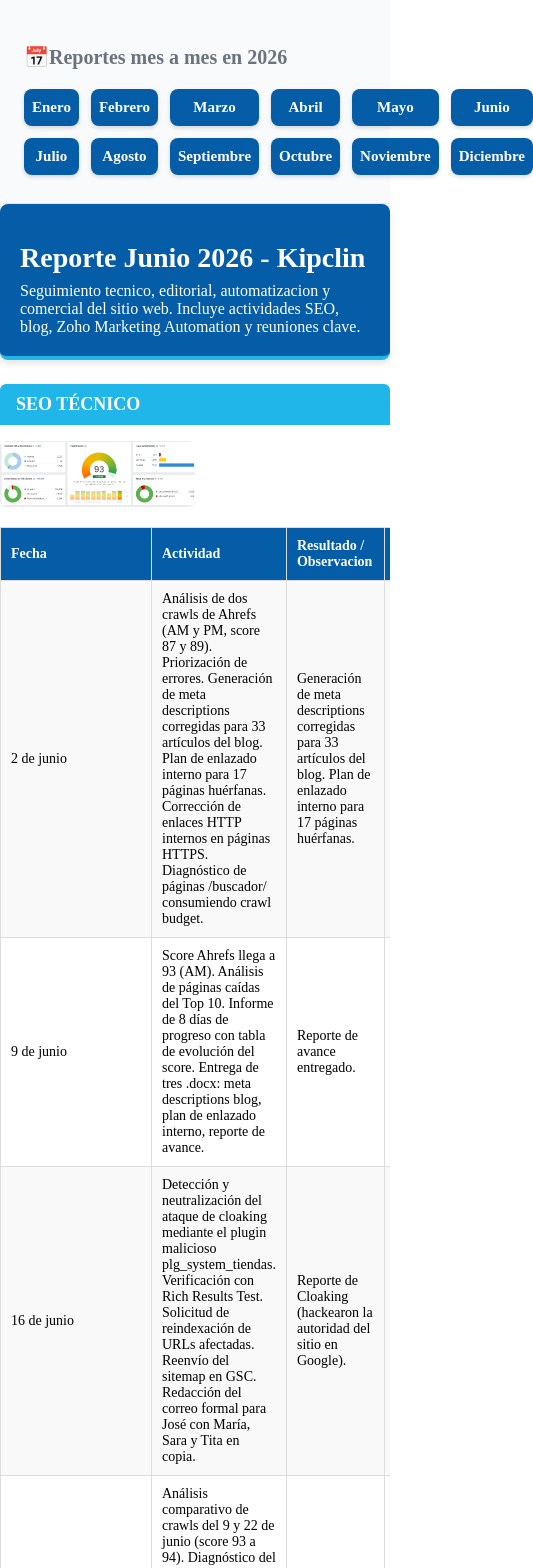
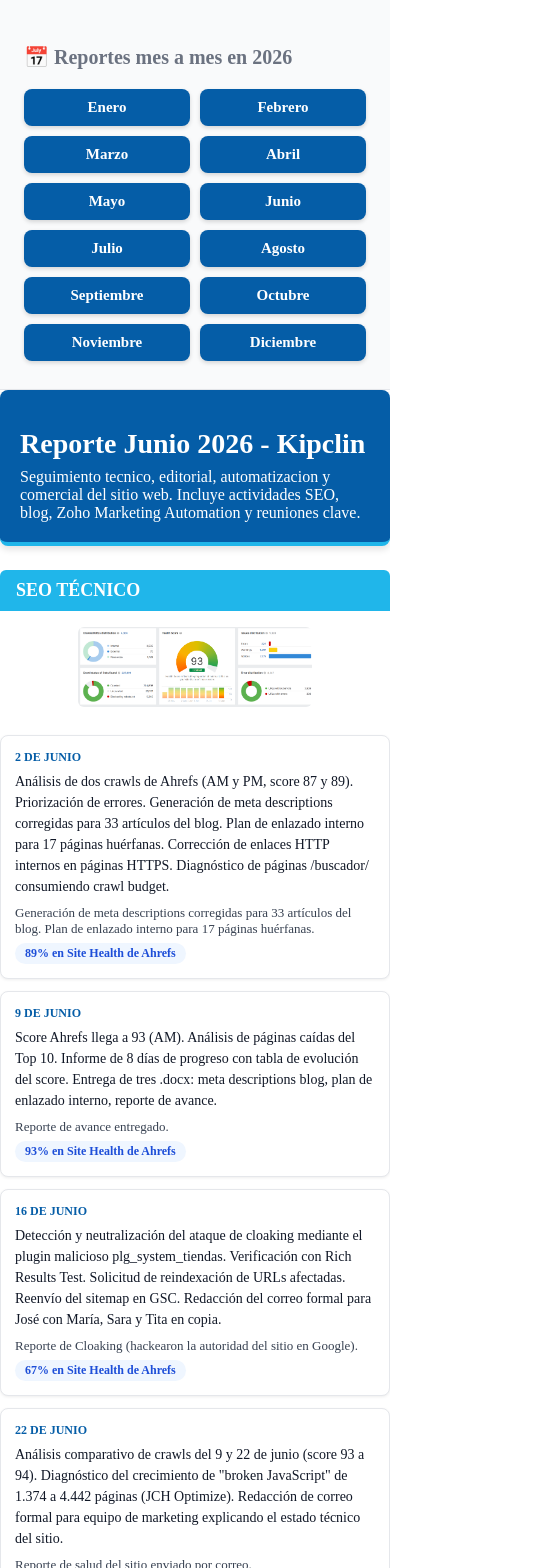
Before and after one commit to frankbedoyam/reporte-enero-kipclin, a Next.js app: page /junio in a window 390 px wide. Shown: the top 1568 px of the page, 533 px wide, since content can reach past the window. Built offline with nearby package versions, Linux system fonts and the light colour scheme.

Commit message:
MesNav y Page cambiaron
Responsive more

```diff
--- a/app/Components/MesNav.tsx
+++ b/app/Components/MesNav.tsx
@@ -1,17 +1,16 @@
 "use client";
-
 export default function MesNav() {
   const meses = [
-    { nombre: "Enero",      ruta: "/",     activo: true  },
-    { nombre: "Febrero",    ruta: "/febrero",    activo: true  },
-    { nombre: "Marzo",      ruta: "/marzo",    activo: true },
-    { nombre: "Abril",      ruta: "/abril",    activo: true },
-    { nombre: "Mayo",       ruta: "/mayo",    activo: true },
-    { nombre: "Junio",      ruta: "/junio",    activo: true },
-    { nombre: "Julio",      ruta: "/julio",    activo: true },
-    { nombre: "Agosto",     ruta: "/agosto",    activo: true },
-    { nombre: "Septiembre", ruta: "/septiembre",    activo: true },
-    { nombre: "Octubre",    ruta: "/octubre",    activo: true },
+    { nombre: "Enero",      ruta: "/",             activo: true },
+    { nombre: "Febrero",    ruta: "/febrero",      activo: true },
+    { nombre: "Marzo",      ruta: "/marzo",        activo: true },
+    { nombre: "Abril",      ruta: "/abril",        activo: true },
+    { nombre: "Mayo",       ruta: "/mayo",         activo: true },
+    { nombre: "Junio",      ruta: "/junio",        activo: true },
+    { nombre: "Julio",      ruta: "/julio",        activo: true },
+    { nombre: "Agosto",     ruta: "/agosto",       activo: true },
+    { nombre: "Septiembre", ruta: "/septiembre",   activo: true },
+    { nombre: "Octubre",    ruta: "/octubre",      activo: true },
     { nombre: "Noviembre",  ruta: "/noviembre",    activo: true },
     { nombre: "Diciembre",  ruta: "/diciembre",    activo: true },
   ];
@@ -20,12 +19,12 @@
     <nav style={{ backgroundColor: "#F9FAFB", borderBottom: "1px solid #E5E7EB", padding: "28px 0" }}>
       <div style={{ maxWidth: "1152px", margin: "0 auto", padding: "0 24px" }}>
         <h2 style={{ fontSize: "20px", fontWeight: "bold", color: "#6B7280", marginBottom: "20px" }}>
-          📅Reportes mes a mes en 2026
+          📅 Reportes mes a mes en 2026
         </h2>
         <div style={{
-          display: "grid",
-          gridTemplateColumns: "repeat(6, 1fr)",
-          gap: "12px",
+          display: "flex",
+          flexWrap: "wrap",
+          gap: "10px",
         }}>
           {meses.map((mes) => (
             <a
@@ -33,7 +32,7 @@
               href={mes.activo ? (mes.ruta ?? undefined) : undefined}
               onClick={(e) => { if (!mes.activo) e.preventDefault(); }}
               style={{
-                display: "block",
+                flex: "1 1 120px",
                 textAlign: "center",
                 padding: "10px 8px",
                 borderRadius: "8px",
--- a/app/junio/page.tsx
+++ b/app/junio/page.tsx
@@ -192,6 +192,41 @@
   );
 }
 
+// ─── Tarjeta móvil por fila ───────────────────────────────────
+function RowCard({ row }: { row: ReportItem }) {
+  return (
+    <div style={{
+      border: "1px solid #E5E7EB",
+      borderRadius: "8px",
+      padding: "14px",
+      marginBottom: "12px",
+      backgroundColor: "white",
+      boxShadow: "0 1px 3px rgba(0,0,0,0.07)",
+    }}>
+      <div style={{ fontSize: "12px", color: "#055DA7", fontWeight: "700", marginBottom: "6px", textTransform: "uppercase" }}>
+        {row.fecha}
+      </div>
+      <div style={{ fontSize: "14px", color: "#111827", marginBottom: "8px", lineHeight: "1.5" }}>
+        {row.actividad}
+      </div>
+      <div style={{ fontSize: "13px", color: "#374151", marginBottom: "6px" }}>
+        <ResultadoCell resultado={row.resultado} links={row.links} />
+      </div>
+      <div style={{
+        display: "inline-block",
+        backgroundColor: "#EFF6FF",
+        color: "#1D4ED8",
+        fontSize: "12px",
+        fontWeight: "600",
+        padding: "3px 10px",
+        borderRadius: "20px",
+      }}>
+        {row.kpi}
+      </div>
+    </div>
+  );
+}
+
 // ─── Componente de sección ────────────────────────────────────
 function Section({
   title,
@@ -204,8 +239,7 @@
 }) {
   return (
     <section style={{ marginBottom: "32px" }}>
-      <h2
-        style={{
+      <h2 style={{
         backgroundColor: "#20B6EA",
         color: "white",
         padding: "10px 16px",
@@ -213,8 +247,7 @@
         fontSize: "18px",
         fontWeight: "bold",
         margin: 0,
-        }}
-      >
+      }}>
         {title}
       </h2>
 
@@ -223,12 +256,13 @@
           <img
             src={imagen}
             alt={"Imagen " + title}
-            style={{ width: "50%", height: "auto", borderRadius: "6px" }}
+            style={{ width: "60%", height: "auto", borderRadius: "6px", display: "block", margin: "0 auto" }}
           />
         </div>
       )}
 
-      <div style={{ overflowX: "auto" }}>
+      {/* Tabla para desktop */}
+      <div className="hide-on-mobile" style={{ overflowX: "auto" }}>
         <table style={{ width: "100%", borderCollapse: "collapse", fontSize: "14px" }}>
           <thead>
             <tr style={{ backgroundColor: "#055DA7", color: "white" }}>
@@ -251,6 +285,13 @@
             ))}
           </tbody>
         </table>
+      </div>
+
+      {/* Tarjetas para móvil */}
+      <div className="hide-on-desktop" style={{ paddingTop: "12px" }}>
+        {items.map((row, i) => (
+          <RowCard key={i} row={row} />
+        ))}
       </div>
     </section>
   );
@@ -275,11 +316,22 @@
   };
 
   return (
+    <>
+      <style>{`
+        @media (max-width: 640px) {
+          .hide-on-mobile { display: none !important; }
+          .hide-on-desktop { display: block !important; }
+        }
+        @media (min-width: 641px) {
+          .hide-on-mobile { display: block !important; }
+          .hide-on-desktop { display: none !important; }
+        }
+      `}</style>
+
       <div className="min-h-screen bg-gray-50 p-6 font-sans">
         <div className="max-w-6xl mx-auto">
 
-        <div
-          style={{
+          <div style={{
             backgroundColor: "#055DA7",
             padding: "20px",
             borderRadius: "8px",
@@ -287,8 +339,7 @@
             marginBottom: "24px",
             boxShadow: "0 4px 6px rgba(0,0,0,0.1)",
             borderBottom: "4px solid #20B6EA",
-          }}
-        >
+          }}>
             <h1 style={{ fontSize: "28px", fontWeight: "bold", marginBottom: "8px" }}>
               Reporte Junio 2026 - Kipclin
             </h1>
@@ -325,5 +376,6 @@
           </button>
         </div>
       </div>
+    </>
   );
 }
```
Lines whose indentation alone changed are shown as unchanged.
